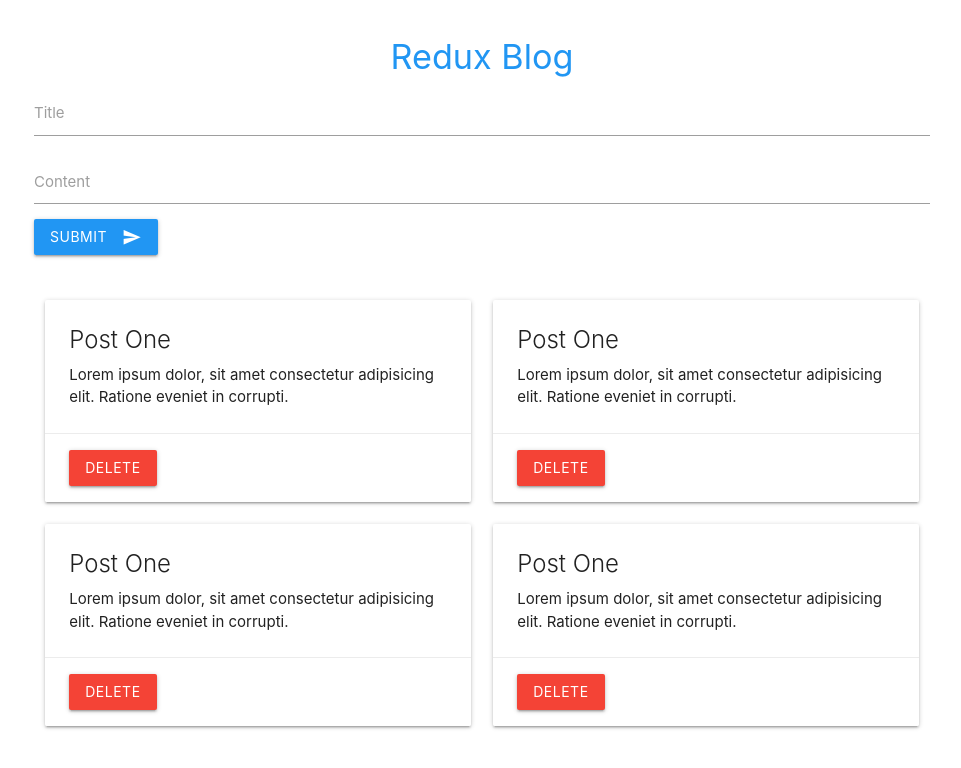
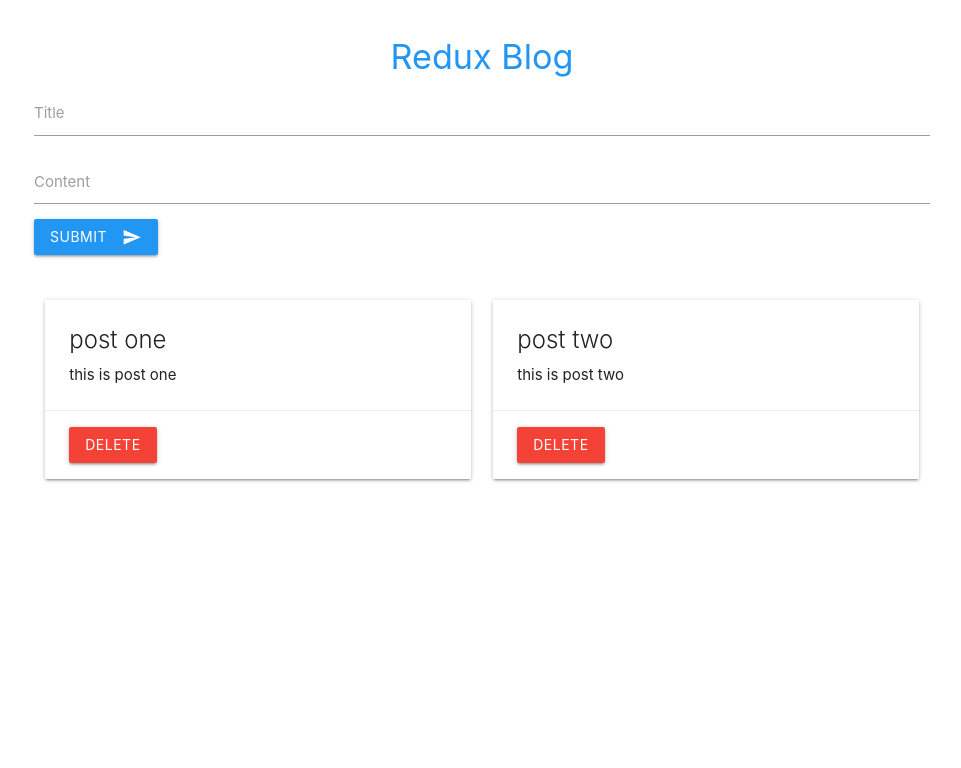
Before and after one commit to IlyaKrapivnoy/react-redux-blog-app, a React (Create React App) app: page / in a window 1280 px wide. Shown: the top 768 px of the page, without its empty margins (158-1119 px from the left). Built offline with nearby package versions, Linux system fonts and the light colour scheme.

Commit message:
display data from store

```diff
--- a/src/components/PostDetail.jsx
+++ b/src/components/PostDetail.jsx
@@ -2,15 +2,15 @@ import React, { Component } from 'react';
 
 class PostDetail extends Component {
     render() {
+        console.log(this.props);
         return (
             <div className='col s12 m6'>
                 <div className='card'>
                     <div className='card-content'>
-                        <span className='card-title'>Post One</span>
-                        <p>
-                            Lorem ipsum dolor, sit amet consectetur adipisicing
-                            elit. Ratione eveniet in corrupti.
-                        </p>
+                        <span className='card-title'>
+                            {this.props.post.title}
+                        </span>
+                        <p>{this.props.post.content}</p>
                     </div>
                     <div className='card-action'>
                         <button className='btn red'>Delete</button>
--- a/src/components/PostList.jsx
+++ b/src/components/PostList.jsx
@@ -1,19 +1,27 @@
 import React, { Component } from 'react';
 import PostDetail from './PostDetail';
+import { connect } from 'react-redux';
 
 class PostList extends Component {
     render() {
+        const { posts } = this.props;
         return (
             <div className='container'>
                 <div className='row'>
-                    <PostDetail />
-                    <PostDetail />
-                    <PostDetail />
-                    <PostDetail />
+                    {posts &&
+                        posts.map((post) => (
+                            <PostDetail post={post} key={post.id} />
+                        ))}
                 </div>
             </div>
         );
     }
 }
 
-export default PostList;
+const mapStateToProps = (state) => {
+    return {
+        posts: state.posts,
+    };
+};
+
+export default connect(mapStateToProps)(PostList);
```
